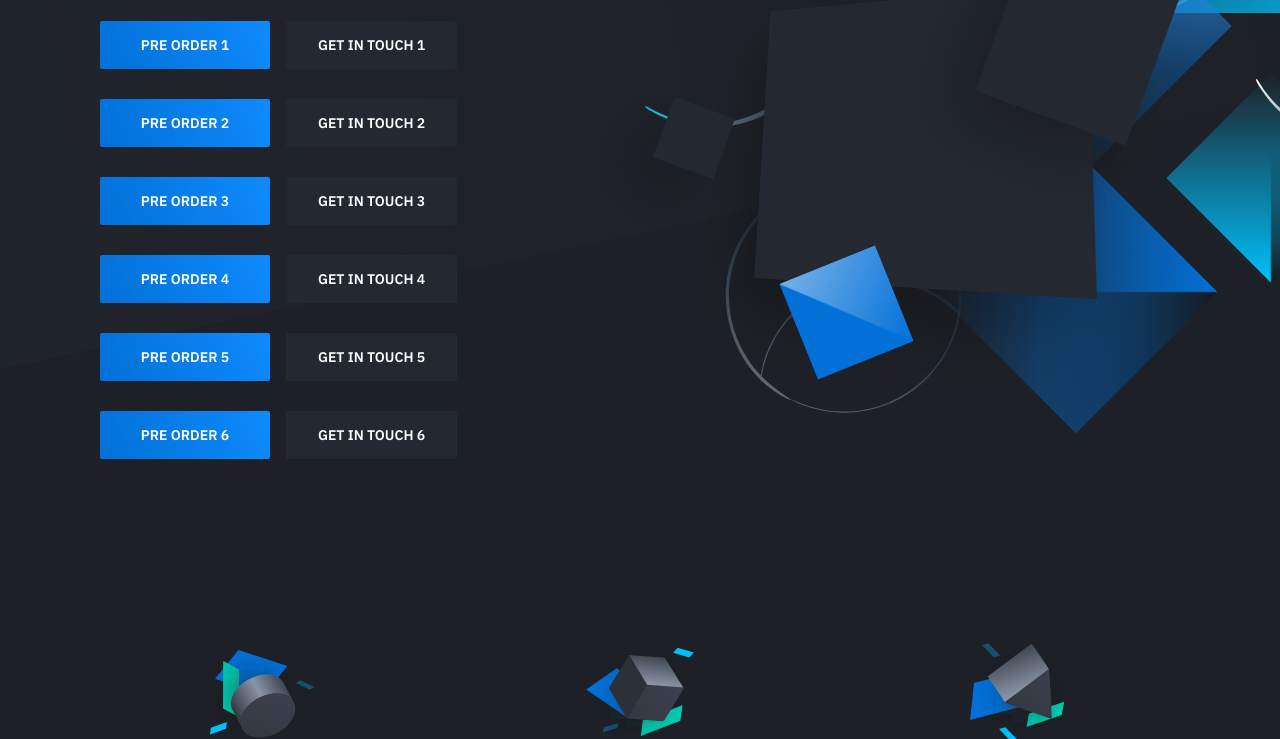
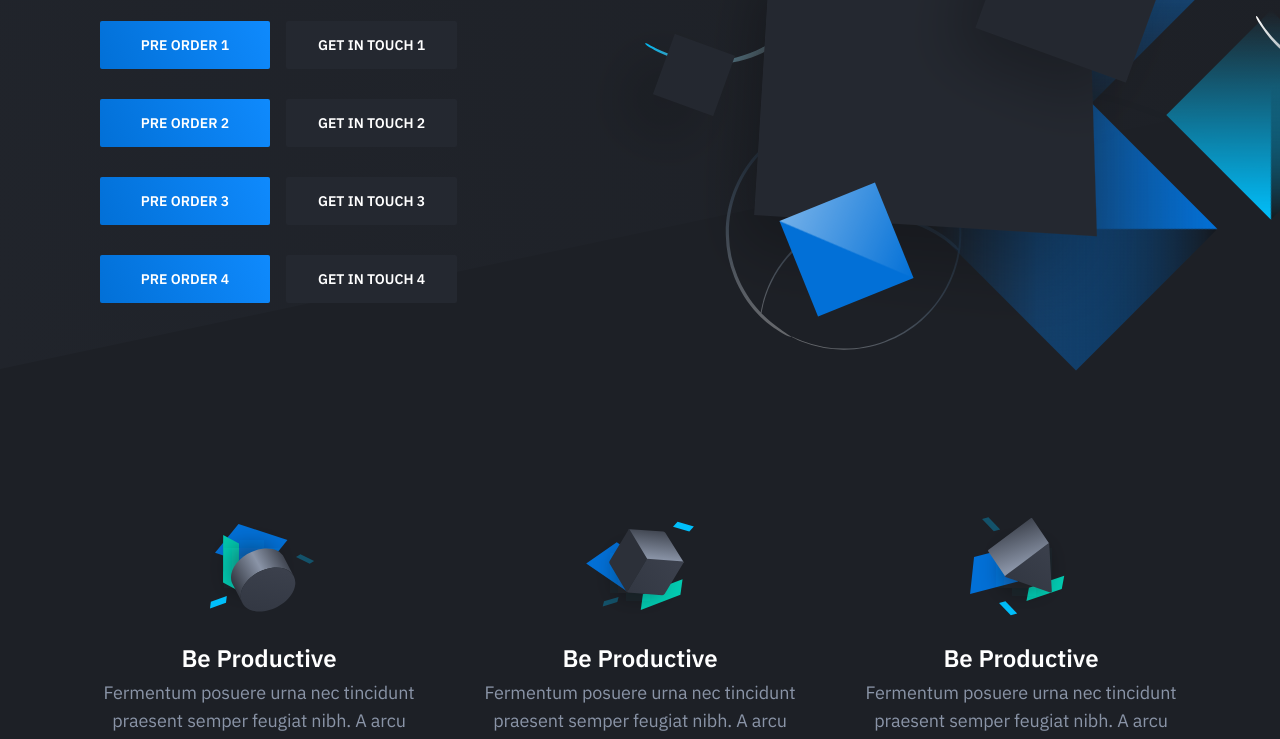
Before and after one commit to NicoMura17/DME---sito2, a plain HTML site: page index.html in a window 1280 px wide. Shown: the part 361-1100 px from the top of the page. Drawn offline with nearby package versions, Linux system fonts and the light colour scheme.

Commit message:
Aggiornamento Pre Order

```diff
--- a/index.html
+++ b/index.html
@@ -55,9 +55,6 @@
                             <br>
                             <div class="hero-cta"><a class="button button-primary" href="preorder.html">Pre order 4</a><a class="button" href="#">Get in touch 4</a></div>
                             <br>
-                            <div class="hero-cta"><a class="button button-primary" href="preorder.html">Pre order 5</a><a class="button" href="#">Get in touch 5</a></div>
-                            <br>
-                            <div class="hero-cta"><a class="button button-primary" href="preorder.html">Pre order 6</a><a class="button" href="#">Get in touch 6</a></div>
 
 						</div>
 						<div class="hero-figure anime-element">
```
